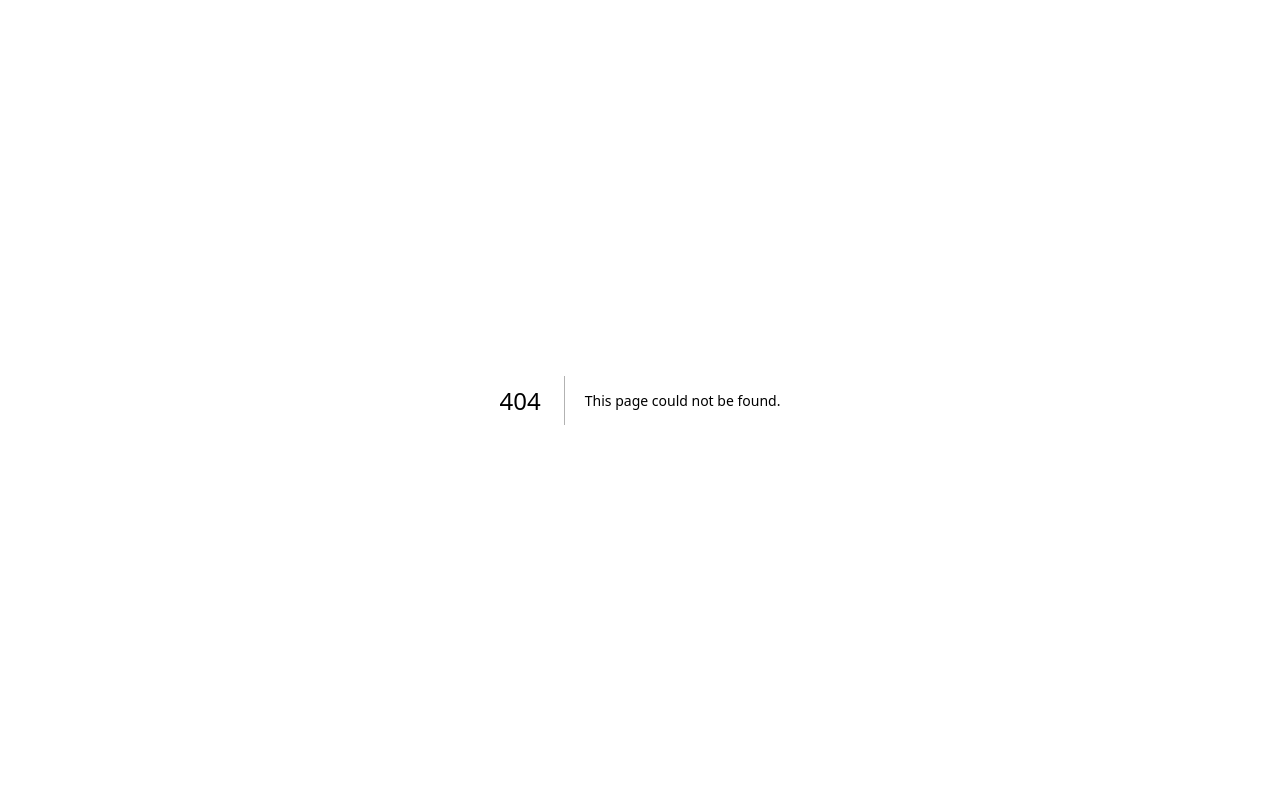
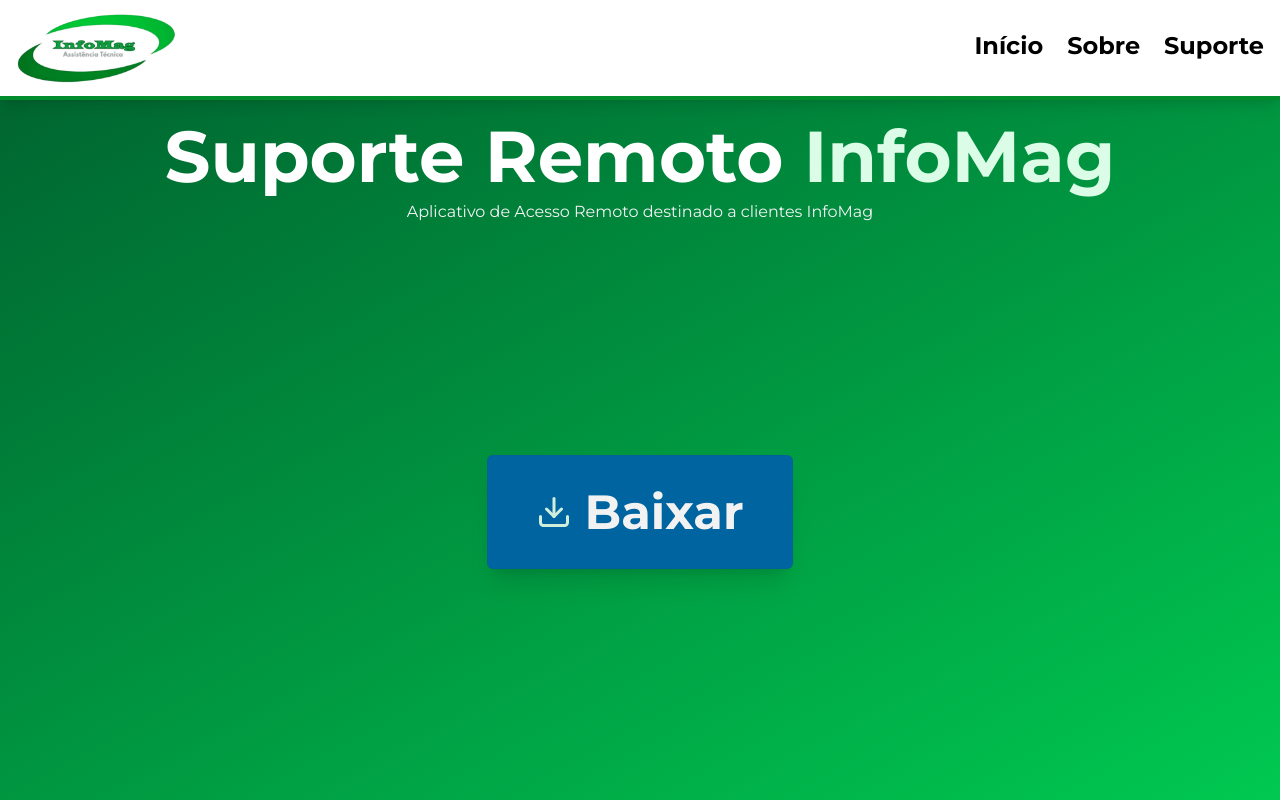
Before and after one commit to mathszgg/Projeto-Site-Infomag, a Next.js app: page /suporte in a window 1280 px wide. Before the commit this address had no page. Built offline with nearby package versions, Linux system fonts and the light colour scheme.

Commit message:
Inclusão de Página Suporte

```diff
--- /dev/null
+++ b/src/app/suporte/page.tsx
@@ -0,0 +1,174 @@
+"use client";
+
+import HeaderPage from "@/components/HeaderPage";
+import { Download, Loader2 } from "lucide-react";
+import { useCallback, useMemo, useState } from "react";
+import Image from "next/image";
+
+type GhRelease = {
+  assets?: Array<{
+    name?: string;
+    browser_download_url?: string;
+  }>;
+};
+
+const CACHE_KEY = "rustdesk_latest_x86_64_url_v1";
+const CACHE_TTL_MS = 6 * 60 * 60 * 1000;
+
+function getCachedUrl(): string | null {
+  try {
+    const raw = localStorage.getItem(CACHE_KEY);
+    if (!raw) return null;
+
+    const parsed = JSON.parse(raw);
+    const age = Date.now() - parsed.ts;
+    if (age > CACHE_TTL_MS) return null;
+
+    return parsed.url;
+  } catch {
+    return null;
+  }
+}
+
+function setCachedUrl(url: string) {
+  localStorage.setItem(CACHE_KEY, JSON.stringify({ url, ts: Date.now() }));
+}
+
+async function fetchLatestRustDeskX64Exe(): Promise<string> {
+  const res = await fetch("https://api.github.com/repos/rustdesk/rustdesk/releases/latest");
+  if (!res.ok) throw new Error("Erro ao buscar release");
+
+  const data = (await res.json()) as GhRelease;
+
+  const asset = data.assets?.find(
+    (a) => typeof a?.name === "string" && a.name.endsWith("-x86_64.exe")
+  );
+
+  if (!asset?.browser_download_url) throw new Error("EXE não encontrado");
+  return asset.browser_download_url;
+}
+
+const Suporte = () => {
+  const [loading, setLoading] = useState(false);
+  const [showSteps, setShowSteps] = useState(false);
+
+  const fallbackUrl = useMemo(
+    () => "https://github.com/rustdesk/rustdesk/releases/latest",
+    []
+  );
+
+  const handleDownload = useCallback(async () => {
+    if (loading) return;
+
+    setLoading(true);
+
+    try {
+      const cached = getCachedUrl();
+      let url = cached;
+
+      if (!url) {
+        url = await fetchLatestRustDeskX64Exe();
+        setCachedUrl(url);
+      }
+
+      setShowSteps(true);
+      window.location.href = url;
+    } catch {
+      window.open(fallbackUrl, "_blank");
+      setShowSteps(true);
+    } finally {
+      setLoading(false);
+    }
+  }, [fallbackUrl, loading]);
+
+  return (
+    <div className="flex flex-col min-h-screen">
+      <HeaderPage />
+
+      <main className="flex-1 flex">
+        <div className="flex-1 bg-linear-to-br from-green-800 to-green-500 flex justify-start items-center flex-col">
+          <h1 className="text-7xl font-bold pt-5 text-white">
+            Suporte Remoto <span className="text-green-100">InfoMag</span>
+          </h1>
+
+          {showSteps ? (
+            <p onClick={handleDownload} className="text-gray-100 pt-2 underline hover:cursor-pointer">
+              Clique aqui caso o download não tenha iniciado
+            </p>
+          ) : (
+            <p className="text-gray-100 pt-2">Aplicativo de Acesso Remoto destinado a clientes InfoMag</p>
+          )}
+
+          <div className="flex-col flex-1 flex justify-center items-center gap-6">
+            <button
+              onClick={handleDownload}
+              disabled={loading}
+              className={`
+                ${showSteps ? "hidden" : ""}
+                px-12 py-8 rounded-md bg-sky-700 brightness-95
+                shadow-xl border border-sky-800/20 transition-all flex items-center gap-3
+                ${
+                  loading
+                    ? "cursor-not-allowed opacity-80"
+                    : "cursor-pointer hover:scale-105 hover:brightness-80 hover:ring-1 hover:ring-sky-700"
+                }`}
+            >
+              {loading ? (
+                <Loader2 className="w-9 h-9 stroke-green-100 animate-spin" />
+              ) : (
+                <Download className="w-9 h-9 stroke-green-100" />
+              )}
+
+              <span className="text-5xl text-white font-semibold">{loading ? "Preparando..." : "Baixar"}</span>
+            </button>
+
+            {/* ✅ Seta no canto superior direito (tipo Google Downloads) */}
+            {showSteps && (
+              <div className="fixed top-3 right-3 z-50 hidden md:block pointer-events-none">
+                {/* balão */}
+                <div className="relative">
+                  <div className="bg-black/70 text-white px-4 py-3 rounded-xl shadow-xl backdrop-blur-sm">
+                    <div className="text-base font-bold">Seu download está aqui em cima</div>
+                    <div className="text-sm text-white/90">Se não aparecer, veja a lista de downloads do navegador.</div>
+                  </div>
+
+                  {/* seta apontando pro canto superior */}
+                  <div className="absolute -top-3 right-16 text-gray-300 text-5xl animate-bounce drop-shadow-lg">
+                    ↑
+                  </div>
+                </div>
+              </div>
+            )}
+
+            {showSteps && (
+              <div className="flex gap-5 bg-white rounded-xl shadow-2xl p-4 mt-3 max-w-4xl text-center animate-fade-in">
+                <div className="min-w-60">
+                  <h2 className="text-3xl font-bold text-green-800 mb-4 underline">Próximos Passos</h2>
+
+                  <ol className="text-left text-xl text-gray-700 space-y-6">
+                    <li>1️⃣ Abra o programa baixado.</li>
+                    <li>2️⃣ Copie seu ID exibido na tela.</li>
+                    <li>3️⃣ Envie o ID para a InfoMag.</li>
+                  </ol>
+                </div>
+
+                <div className="flex flex-col font-bold justify-center">
+                  <h2>Exemplo</h2>
+                  <Image
+                    src="/img/suporte/rustdesk.png"
+                    alt="Exemplo do que enviar"
+                    width={504}
+                    height={300}
+                    className="rounded-lg shadow-md"
+                  />
+                </div>
+              </div>
+            )}
+          </div>
+        </div>
+      </main>
+    </div>
+  );
+};
+
+export default Suporte;
--- a/src/components/MenuBar.tsx
+++ b/src/components/MenuBar.tsx
@@ -1,7 +1,6 @@
 "use client";
 
-import { Home, ImageIcon, Info, Phone } from 'lucide-react'; // Biblioteca de ícones
-import Image from "next/image";
+import { Home, Info, Phone } from 'lucide-react'; // Biblioteca de ícone
 import Link from "next/link"
 import { useState, useRef, useEffect } from "react";
 
@@ -9,7 +8,7 @@
     [
         { href: "/", label: "Início", imageIcon: <Home className='w-8 h-8 stroke-gray-800'/> },
         { href: "/sobre", label: "Sobre", imageIcon: <Info className='w-8 h-8 stroke-gray-800'/> },
-        { href: "/contato", label: "Contato", imageIcon: <Phone className='w-8 h-8 stroke-gray-800'/> }
+        { href: "/suporte", label: "Suporte", imageIcon: <Phone className='w-8 h-8 stroke-gray-800'/> }
     ]
 
 const MenuBar = () => {
@@ -72,7 +71,7 @@
                 `}>
                     <ul className="w-full flex flex-col gap-3">
                         {NavegationPages.map((item) => (
-                            <li key={item.href} className="text-2xl border-b pt-2 border-gray-600 flex flex-row gap-3 justify-start mx-4 items-start">
+                            <li key={item.href} className="text-2xl border-b pt-2 border-gray-600 flex flex-row gap-3 justify-start ml-2 items-start">
                                 {item.imageIcon}
                                 <Link href={item.href}>{item.label}</Link>
                             </li>
```
Also changed, not shown: public/img/suporte/rustdesk.png (added).
